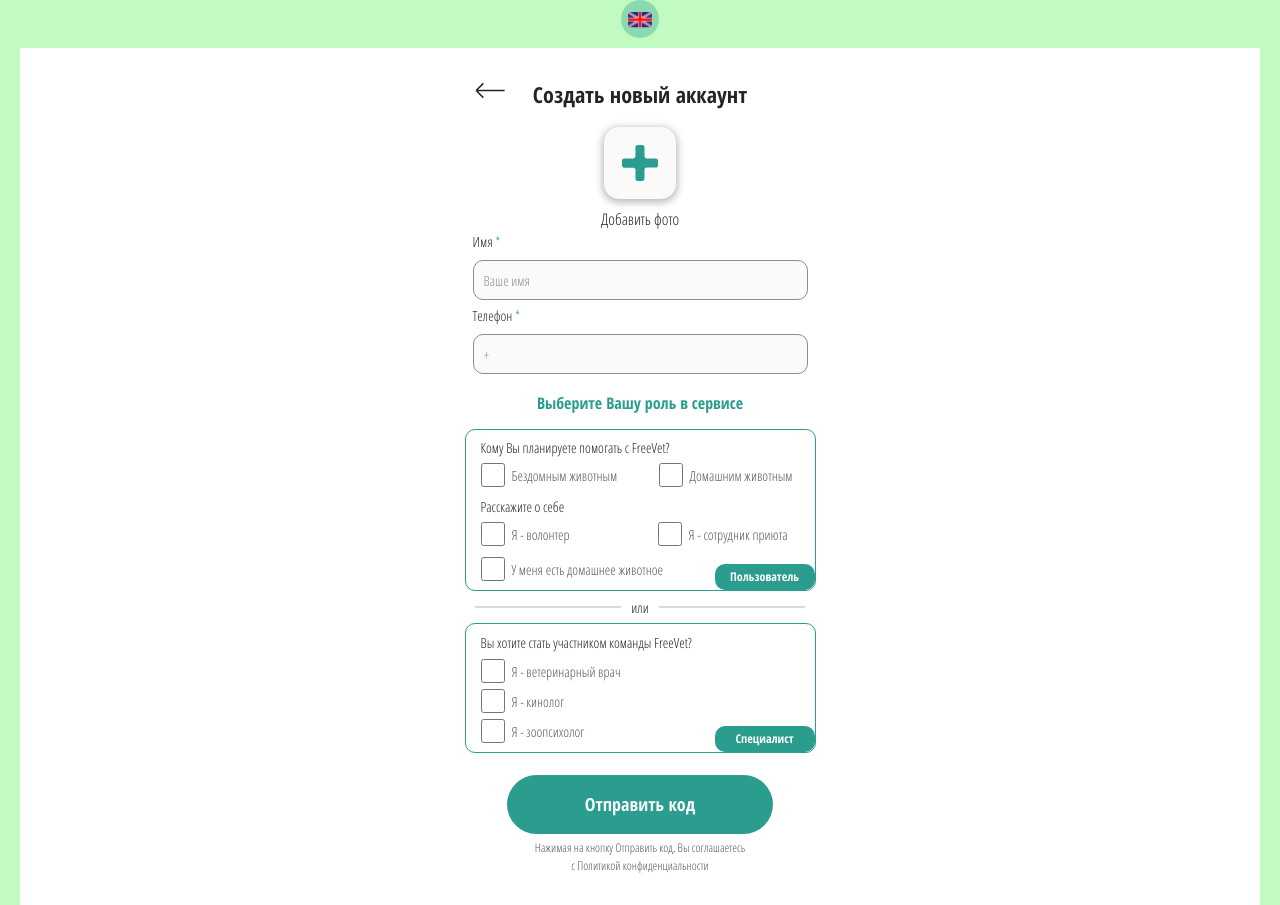
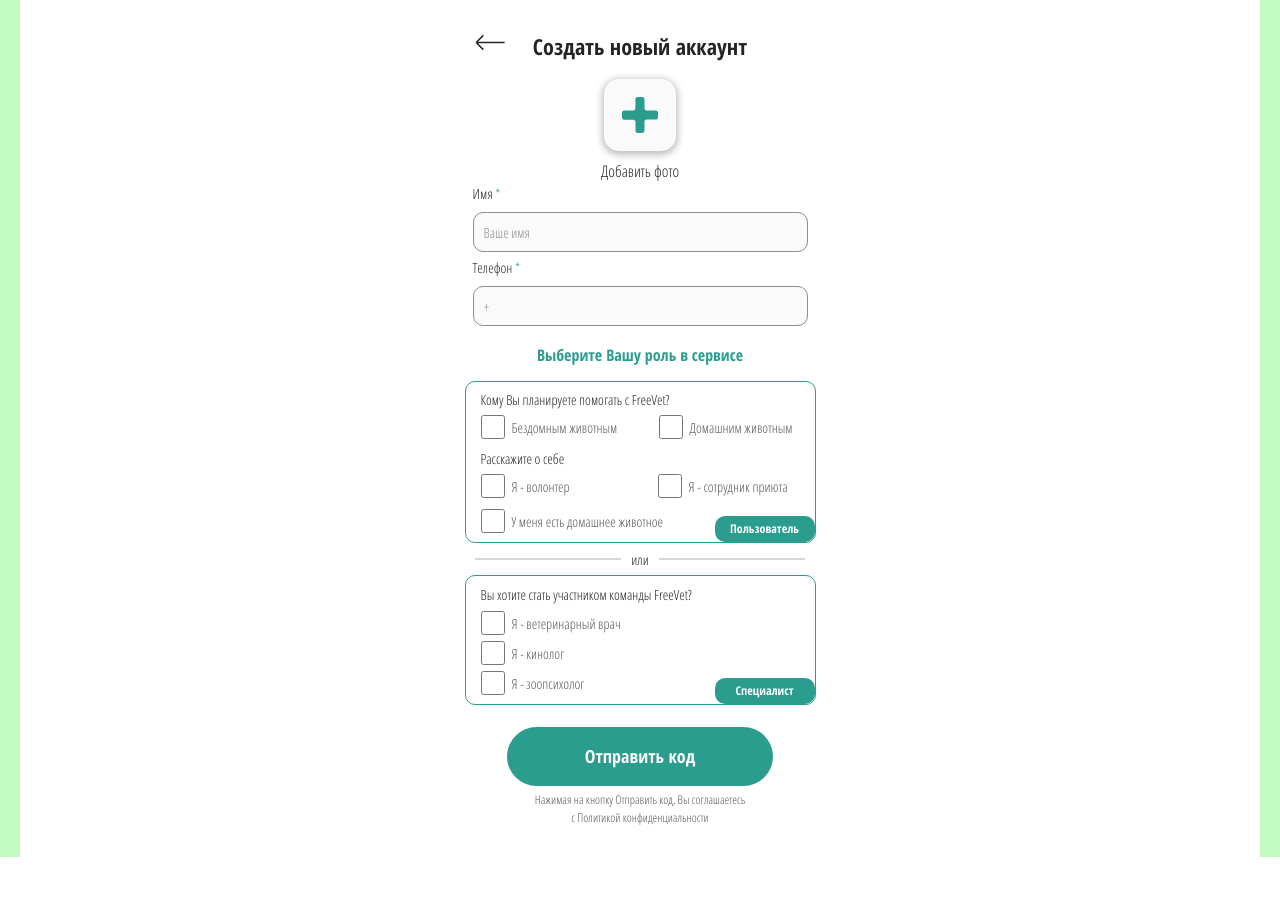
Before and after one commit to AlinaYehorova/FreeVet, a React (Vite) app: page / in a window 1280 px wide. After the commit the page ends 857 px from the top, so only its background shows below. Built offline with nearby package versions, Linux system fonts and the light colour scheme; a web font is replaced by a local one.

Commit message:
changed to lowercase

```diff
--- a/src/App.jsx
+++ b/src/App.jsx
@@ -1,15 +1,13 @@
-
 import './App.css';
 import Form from './components/form/form';
 import { Route, Routes } from 'react-router-dom';
-import LanguageSwitcher from "./components/LanguageSwitcher/LanguageSwitcher";
+
 
 
 
 function App() {
   return (
     <div className='globalContainer'>
-       <LanguageSwitcher />
       <Routes>
         <Route path="/" element={<Form />} />
       </Routes>
--- a/src/components/CustomButton/CustomButton.jsx
+++ b/src/components/CustomButton/сustomButton.jsx
@@ -1,6 +1,6 @@
 import React from 'react';
 import { Link } from 'react-router-dom';
-import s from './CustomButton.module.css';
+import s from './customButton.module.css';
 
 const CustomButton = ({
   backgroundColor,
--- a/src/components/Footer/Footer.jsx
+++ b/src/components/Footer/Footer.jsx
@@ -1,6 +1,6 @@
 import React from 'react';
 import { Link } from 'react-router-dom';
-import s from './Footer.module.css'; // Подключаем модульные стили
+import s from './footer.module.css'; // Подключаем модульные стили
 
 // Импортируем иконки
 import PlusWhite from '../../assets/PlusWhite.png';
--- a/src/components/LanguageSwitcher/LanguageSwitcher.jsx
+++ b/src/components/LanguageSwitcher/LanguageSwitcher.jsx
@@ -1,5 +1,5 @@
 import React, { useState } from "react";
-import styles from "./LanguageSwitcher.module.css";
+import s from "./languageSwitcher.module.css";
 import flagEN from '../../assets/Flags/en.svg';
 import flagME from '../../assets/Flags/me.svg';
 import flagBA from '../../assets/Flags/ba.svg';
@@ -33,20 +33,20 @@ const LanguageSwitcher = () => {
   };
 
   return (
-    <div className={styles.languageSwitcher}>
-      <button className={styles.button} onClick={toggleMenu}>
-        <img src={selectedLanguage.flag} alt={selectedLanguage.name} className={styles.flagIcon} />
+    <div className={s.languageSwitcher}>
+      <button className={s.button} onClick={toggleMenu}>
+        <img src={selectedLanguage.flag} alt={selectedLanguage.name} className={s.flagIcon} />
       </button>
 
       {isOpen && (
-        <ul className={styles.languageList}>
+        <ul className={s.languageList}>
           {languages.map((language) => (
             <li
               key={language.code}
-              className={styles.languageItem}
+              className={s.languageItem}
               onClick={() => changeLanguage(language)}
             >
-              <img src={language.flag} alt={language.name} className={styles.flagIcon} />
+              <img src={language.flag} alt={language.name} className={s.flagIcon} />
             </li>
           ))}
         </ul>
--- a/src/components/form/form.jsx
+++ b/src/components/form/form.jsx
@@ -4,7 +4,7 @@ import axios from "axios";
 import s from "./form.module.css";
 import plus from "../../assets/plus.svg";
 import leftArrow from "../../assets/left-arrow.svg";
-import CustomButton from "../CustomButton/CustomButton";
+import CustomButton from "../customButton/сustomButton";
 
 const Form = () => {
   const [image, setImage] = useState(null);
```
